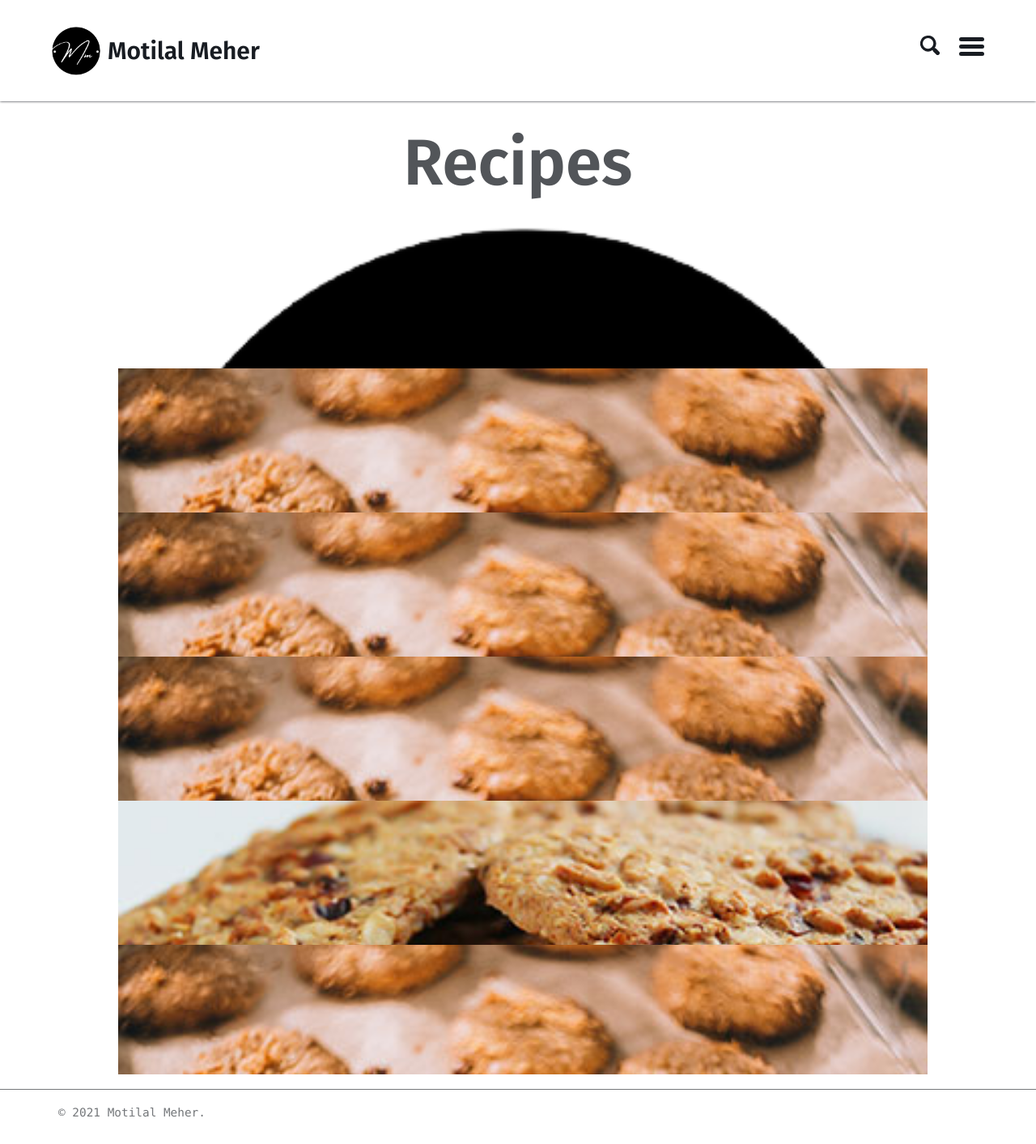
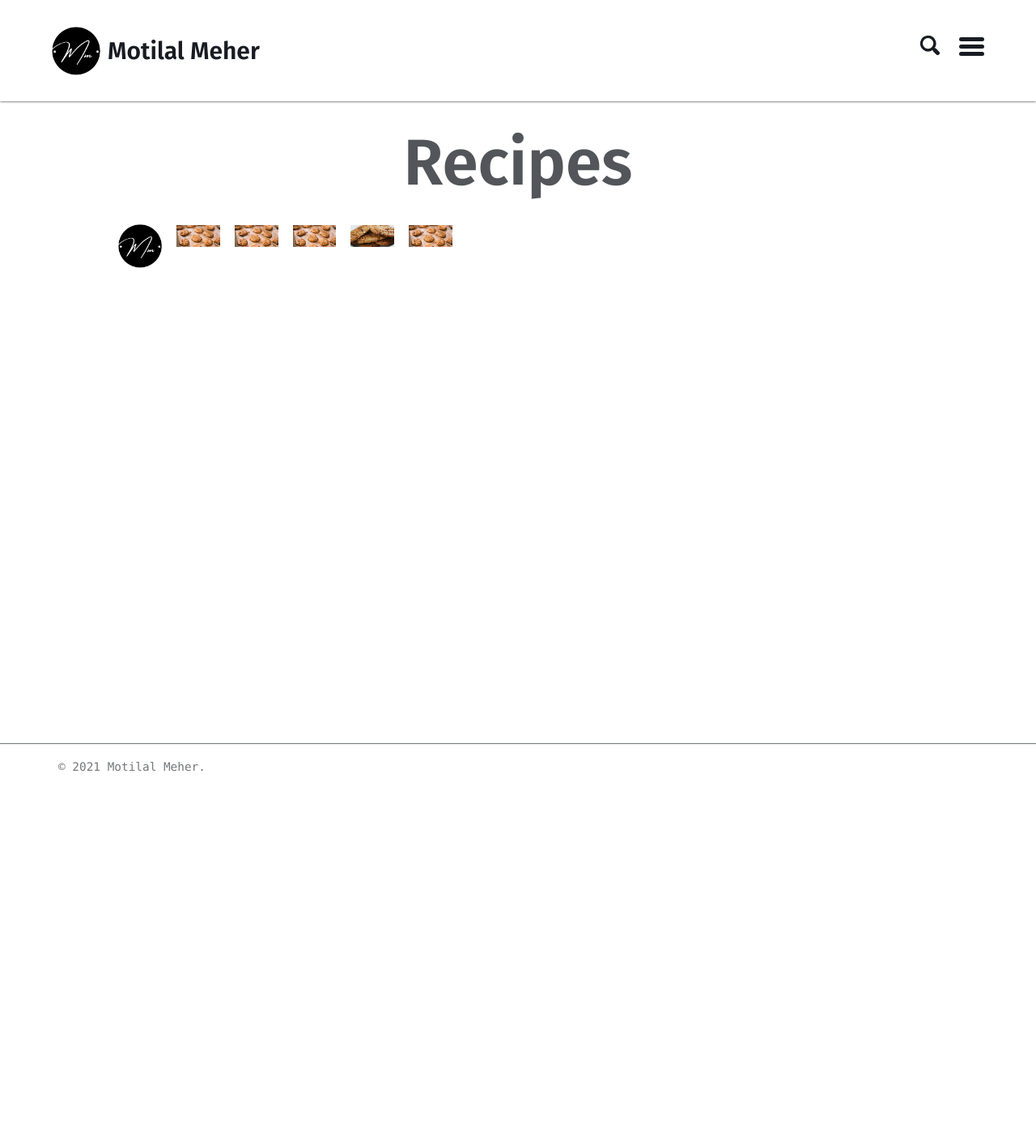
Before and after one commit to motilalmeher/motilalmeher.github.io, a Jekyll site: the page built from recipes.md, in a window 1280 px wide. Shown: the whole page at 81% size. Built offline with Jekyll 4.4.1, drawn with Linux system fonts in a browser that asks for light colours; after the commit the page ends 986 px from its top, so only the background shows below that.

Commit message:
Update _entries.scss

```diff
--- a/_sass/basically-basic/_entries.scss
+++ b/_sass/basically-basic/_entries.scss
@@ -138,7 +138,7 @@
 
    .entries-grid {
     display: grid;
-    grid-template-columns: repeat(auto-fill, minmax(1000px, 1fr));
+    grid-template-columns: repeat(auto-fill, minmax(50px, 1fr));
     grid-gap: 1em;
 
     @include breakpoint($small) {
```
